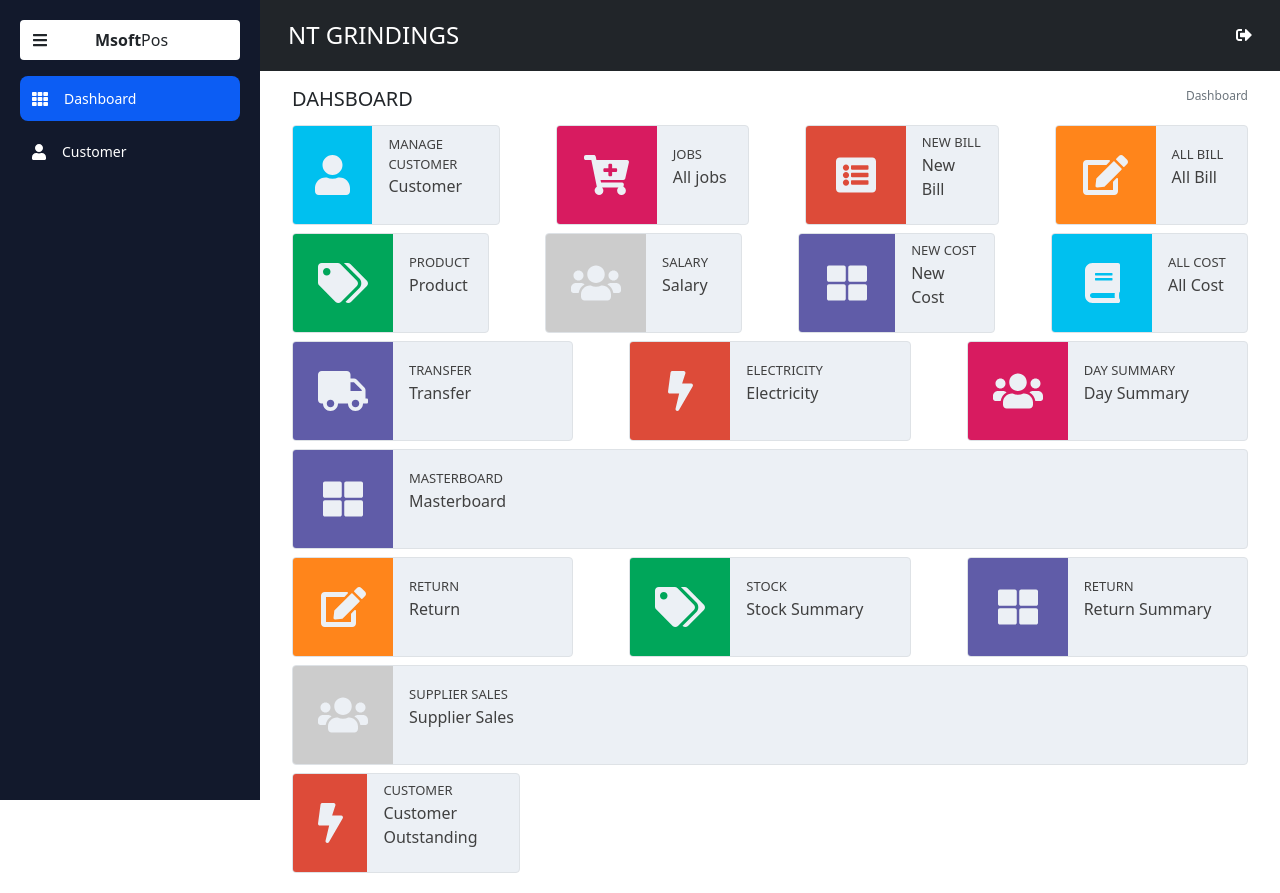
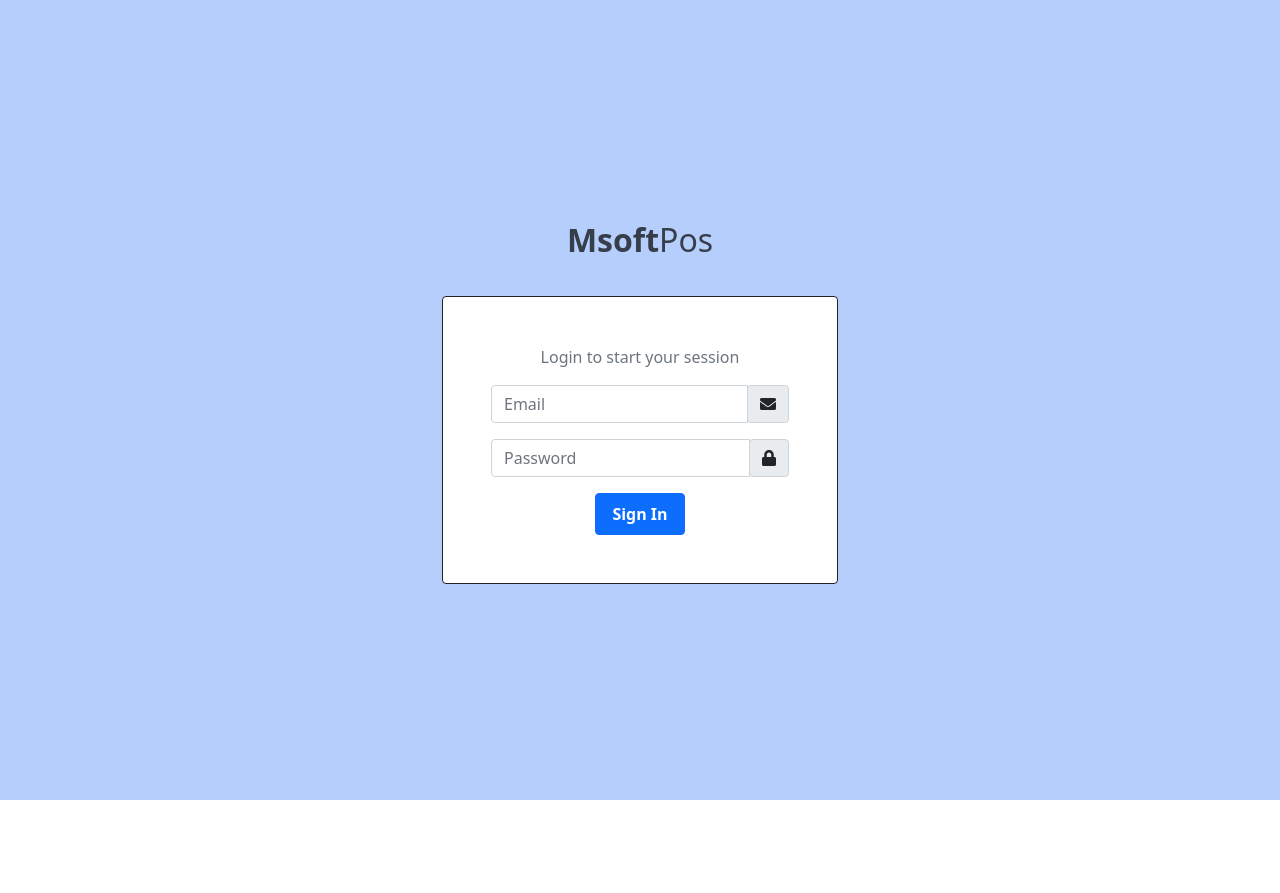
Before and after one commit to Mshihan/nt-grinding-mills, a React (Create React App) app: page / in a window 1280 px wide. Before the commit this address led to /dashboard. After the commit the page ends 800 px from the top, so only its background shows below. Built offline with nearby package versions, Linux system fonts and the light colour scheme.

Commit message:
login form finalized

```diff
--- a/package.json
+++ b/package.json
@@ -8,12 +8,13 @@
     "@fortawesome/free-regular-svg-icons": "^5.15.3",
     "@fortawesome/free-solid-svg-icons": "^5.15.3",
     "@fortawesome/react-fontawesome": "^0.1.14",
+    "@material-ui/core": "^4.11.4",
+    "@material-ui/data-grid": "^4.0.0-alpha.31",
     "@reduxjs/toolkit": "^1.6.0",
     "@testing-library/jest-dom": "^5.13.0",
     "@testing-library/react": "^11.2.7",
     "@testing-library/user-event": "^12.8.3",
     "bootstrap": "^5.0.1",
-    "namor": "^2.0.3",
     "react": "^17.0.2",
     "react-dom": "^17.0.2",
     "react-ionicons": "^4.2.0",
--- a/src/App.js
+++ b/src/App.js
@@ -6,18 +6,26 @@
 import BodyMargin from "./components/WrapperComponents/BodyMargin";
 import { Route, Redirect } from "react-router-dom";
 import Customers from "./pages/Customer/Customers";
+import Login from "./pages/Login/Login";
 
 const App = () => {
   const [isSideBarOpen, setIsSideBarOpen] = useState(true);
   const [isExpandedProjects, setIsExpandedProjects] = useState();
+  const [isLoggedIn, setIsLoggedIn] = useState();
 
   const homeClass = isSideBarOpen ? "home sideBarOpen" : "home sideBarClose";
   const onClickSideBarOpenHandler = () => {
     setIsSideBarOpen((previousStatus) => !previousStatus);
   };
 
+  const onLoginHandler = () => {
+    setIsLoggedIn((prevState) => !prevState);
+  };
   return (
     <>
+      {!isLoggedIn && <Login onLogin={onLoginHandler} />}
+      {isLoggedIn && (
+        <div>
           <SideBar
             isSideBarOpen={isSideBarOpen}
             onClickSideBarOpenHandler={onClickSideBarOpenHandler}
@@ -41,6 +49,8 @@
               </Route>
             </BodyMargin>
           </div>
+        </div>
+      )}
     </>
   );
 };
--- a/src/components/NavigationBars/TopBar.js
+++ b/src/components/NavigationBars/TopBar.js
@@ -4,7 +4,7 @@
 
 const TopBar = (props) => {
   return (
-    <Navbar color="dark row">
+    <Navbar style={{ backgroundColor: "#12192c" }} className="row">
       <div
         className="d-flex justify-content-between"
         style={{ paddingLeft: "2.5rem", paddingRight: "2.5rem" }}
--- /dev/null
+++ b/src/pages/Login/Login.css
@@ -0,0 +1,23 @@
+.loginCard {
+  background: white;
+  padding: 2rem 2rem;
+  margin: 1rem;
+  box-shadow: 0px 4px 20px 1px #31313189;
+}
+
+.loginHeading {
+  color: rgba(0, 0, 0, 0.7);
+  font-size: 2rem;
+  margin-bottom: 2rem;
+}
+
+.form-group {
+  margin-top: 30px;
+}
+
+label {
+  font-weight: 700;
+  color: gray;
+  text-transform: uppercase;
+  margin-bottom: 15px;
+}
--- /dev/null
+++ b/src/pages/Login/Login.js
@@ -0,0 +1,115 @@
+import { faEnvelope, faLock } from "@fortawesome/free-solid-svg-icons";
+import { FontAwesomeIcon } from "@fortawesome/react-fontawesome";
+import "./Login.css";
+
+const Login = (props) => {
+  const onSubmitHandler = (event) => {
+    event.preventDefault();
+    props.onLogin();
+  };
+  return (
+    <div
+      className="d-flex justify-content-center align-items-center"
+      style={{ height: "100vh", background: "#b6cefc" }}
+    >
+      <div>
+        <p className="loginHeading text-center">
+          <strong>Msoft</strong>Pos
+        </p>
+        <form
+          className="bg-white px-5 py-5 border border-dark rounded"
+          onSubmit={onSubmitHandler}
+        >
+          <p className="text-muted text-center">Login to start your session</p>
+          <div class="input-group mb-3">
+            <input type="email" class="form-control" placeholder="Email" />
+            <div class="input-group-append">
+              <div class="input-group-text h-100">
+                <FontAwesomeIcon icon={faEnvelope} />
+              </div>
+            </div>
+          </div>
+          <div class="input-group mb-3">
+            <input
+              type="password"
+              class="form-control"
+              placeholder="Password"
+            />
+            <div class="input-group-append">
+              <div class="input-group-text h-100">
+                <FontAwesomeIcon icon={faLock} />
+              </div>
+            </div>
+          </div>
+          <div className="d-flex justify-content-center">
+            <button type="submit" class="btn btn-primary btn-block px-3 py-2">
+              <strong>Sign In</strong>
+            </button>
+          </div>
+        </form>
+      </div>
+      {/*
+
+ <div class="card">
+    <div class="card-body login-card-body">
+      <p class="login-box-msg">Sign in to start your session</p>
+
+      <form action="../../index3.html" method="post">
+        <div class="input-group mb-3">
+          <input type="email" class="form-control" placeholder="Email">
+          <div class="input-group-append">
+            <div class="input-group-text">
+              <span class="fas fa-envelope"></span>
+            </div>
+          </div>
+        </div>
+        <div class="input-group mb-3">
+          <input type="password" class="form-control" placeholder="Password">
+          <div class="input-group-append">
+            <div class="input-group-text">
+              <span class="fas fa-lock"></span>
+            </div>
+          </div>
+        </div>
+        <div class="row">
+          <div class="col-8">
+            <div class="icheck-primary">
+              <input type="checkbox" id="remember">
+              <label for="remember">
+                Remember Me
+              </label>
+            </div>
+          </div>
+          <!-- /.col -->
+          <div class="col-4">
+            <button type="submit" class="btn btn-primary btn-block">Sign In</button>
+          </div>
+          <!-- /.col -->
+        </div>
+      </form>
+
+      <div class="social-auth-links text-center mb-3">
+        <p>- OR -</p>
+        <a href="#" class="btn btn-block btn-primary">
+          <i class="fab fa-facebook mr-2"></i> Sign in using Facebook
+        </a>
+        <a href="#" class="btn btn-block btn-danger">
+          <i class="fab fa-google-plus mr-2"></i> Sign in using Google+
+        </a>
+      </div>
+      <!-- /.social-auth-links -->
+
+      <p class="mb-1">
+        <a href="forgot-password.html">I forgot my password</a>
+      </p>
+      <p class="mb-0">
+        <a href="register.html" class="text-center">Register a new membership</a>
+      </p>
+    </div>
+    <!-- /.login-card-body -->
+  </div> */}
+    </div>
+  );
+};
+
+export default Login;
```
Also changed, not shown: 1 other file (tests, documents, lock files or other folders). Lines whose indentation alone changed are shown as unchanged.
